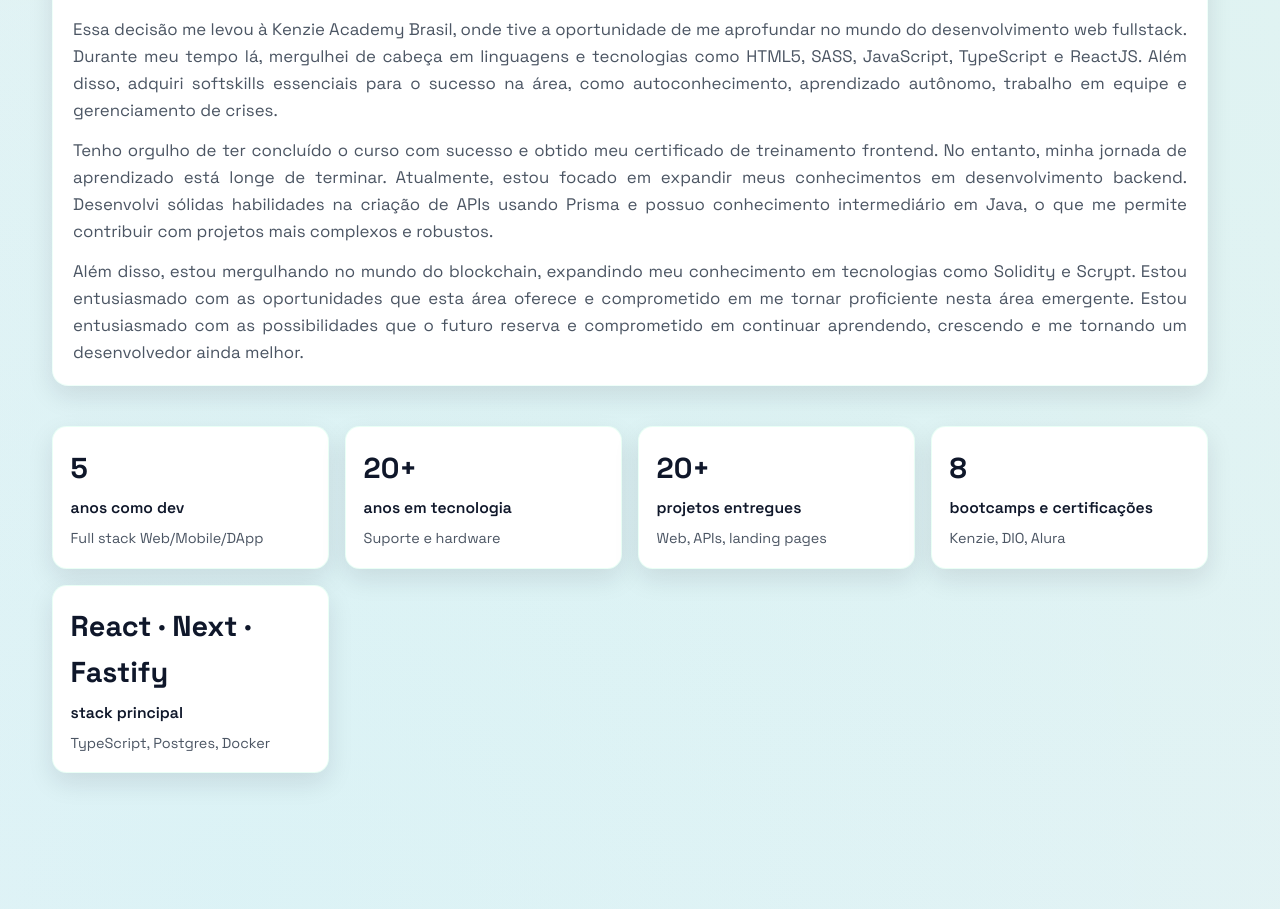
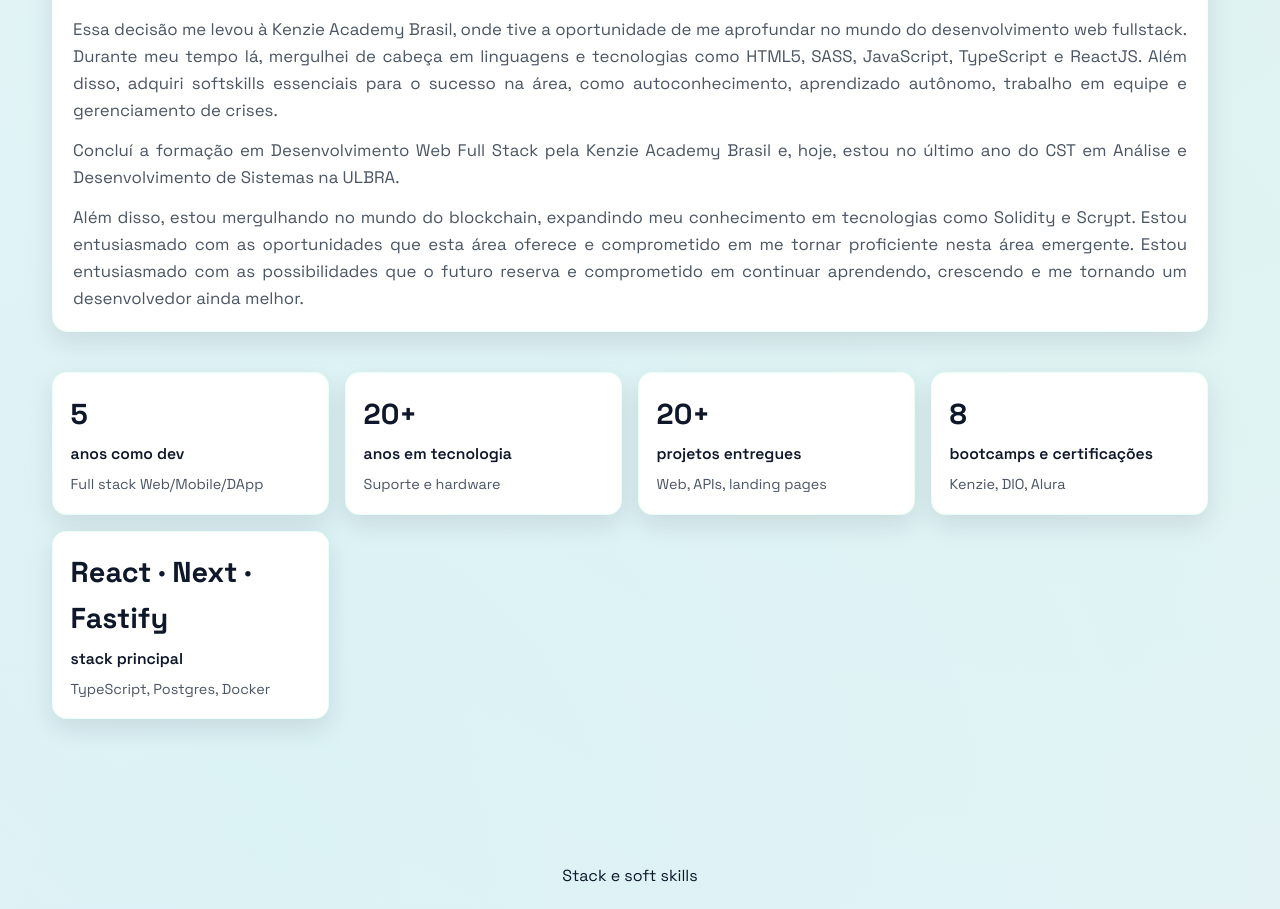
Before and after one commit to woliveira1728/portifolio, a React (Vite) app: page / in a window 1280 px wide. Shown: the part 860-1769 px from the top of the page. Built offline with nearby package versions, Linux system fonts and the light colour scheme.

Commit message:
cry: update bio with Kenzie completion and ADS in progress

```diff
--- a/src/pages/Home/index.jsx
+++ b/src/pages/Home/index.jsx
@@ -135,7 +135,7 @@ export const Home = ({ showModal, setShowModal }) => {
                         Essa decisão me levou à Kenzie Academy Brasil, onde tive a oportunidade de me aprofundar no mundo do desenvolvimento web fullstack. Durante meu tempo lá, mergulhei de cabeça em linguagens e tecnologias como HTML5, SASS, JavaScript, TypeScript e ReactJS. Além disso, adquiri softskills essenciais para o sucesso na área, como autoconhecimento, aprendizado autônomo, trabalho em equipe e gerenciamento de crises.
                     </p>
                     <p>
-                        Tenho orgulho de ter concluído o curso com sucesso e obtido meu certificado de treinamento frontend. No entanto, minha jornada de aprendizado está longe de terminar. Atualmente, estou focado em expandir meus conhecimentos em desenvolvimento backend. Desenvolvi sólidas habilidades na criação de APIs usando Prisma e possuo conhecimento intermediário em Java, o que me permite contribuir com projetos mais complexos e robustos.
+                        Concluí a formação em Desenvolvimento Web Full Stack pela Kenzie Academy Brasil e, hoje, estou no último ano do CST em Análise e Desenvolvimento de Sistemas na ULBRA.
                     </p>
                     <p>
                         Além disso, estou mergulhando no mundo do blockchain, expandindo meu conhecimento em tecnologias como Solidity e Scrypt. Estou entusiasmado com as oportunidades que esta área oferece e comprometido em me tornar proficiente nesta área emergente. Estou entusiasmado com as possibilidades que o futuro reserva e comprometido em continuar aprendendo, crescendo e me tornando um desenvolvedor ainda melhor.
```
